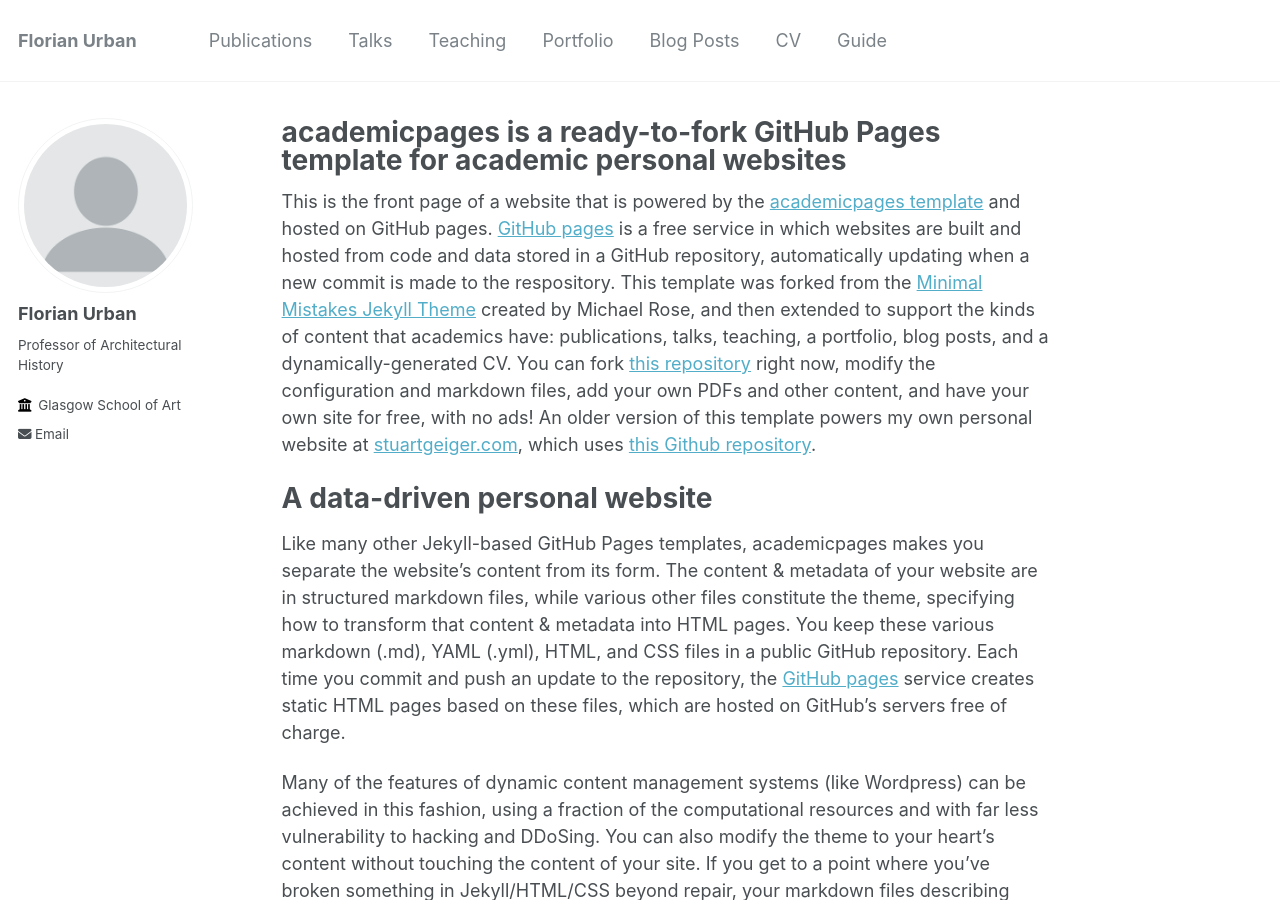
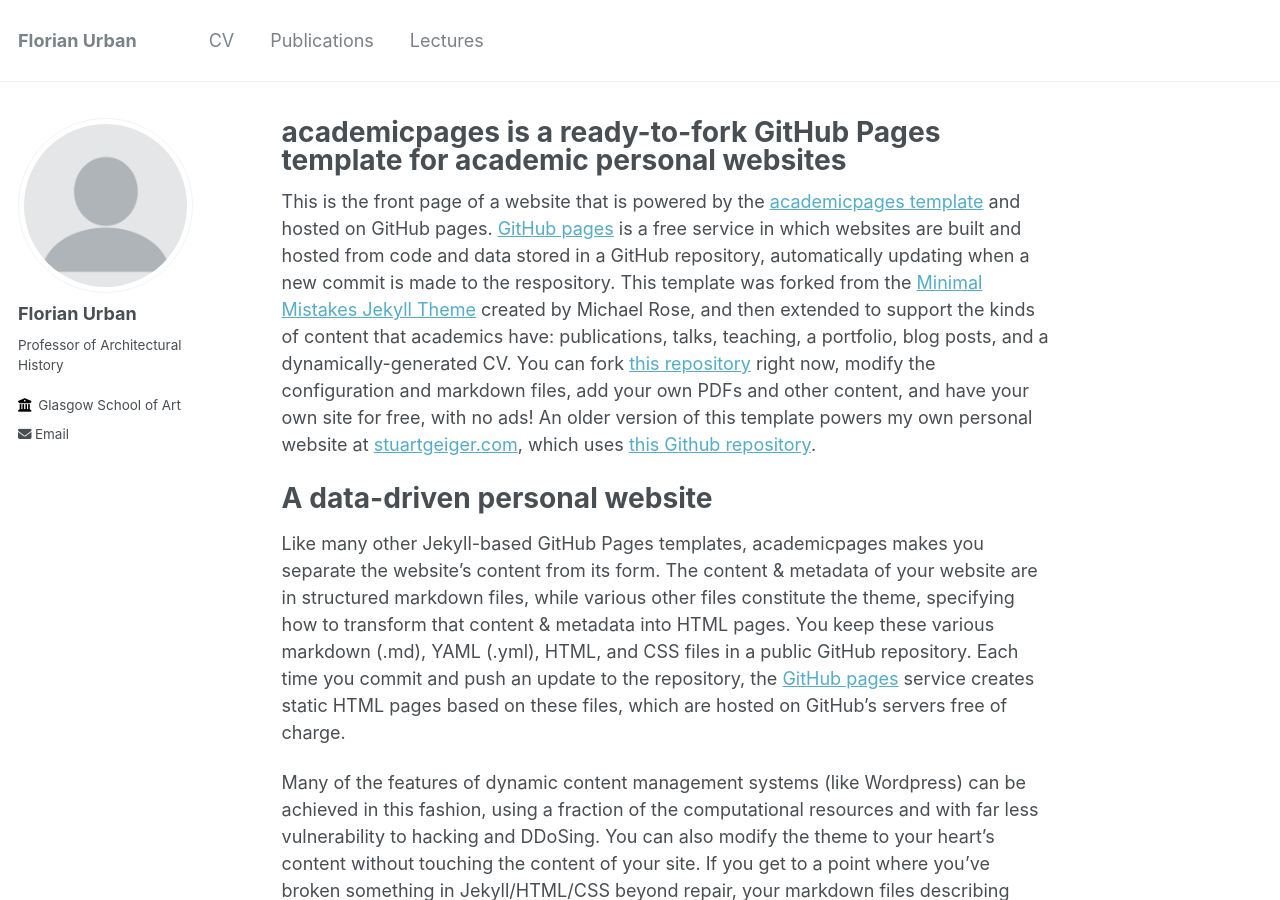
Before and after one commit to florianurban/florianurban.github.io, a Jekyll site: the page built from _pages/about.md, in a window 1280 px wide and 900 px high. Built offline with Jekyll 4.4.1, drawn with Linux system fonts in a browser that asks for light colours; some of the changed lines change nothing that is shown.

Commit message:
Update navigation.yml

```diff
--- a/_data/navigation.yml
+++ b/_data/navigation.yml
@@ -1,22 +1,22 @@
 # main links links
 main:
+  - title: "CV"
+    url: /cv/
+
   - title: "Publications"
     url: /publications/
 
-  - title: "Talks"
-    url: /talks/
+  - title: "Lectures"
+    url: /lectures/
 
-  - title: "Teaching"
-    url: /teaching/
+#  - title: "Teaching"
+#    url: /teaching/
 
-  - title: "Portfolio"
-    url: /portfolio/
+#  - title: "Portfolio"
+#    url: /portfolio/
 
-  - title: "Blog Posts"
-    url: /year-archive/
+#  - title: "Blog Posts"
+#    url: /year-archive/
 
-  - title: "CV"
-    url: /cv/
-
-  - title: "Guide"
-    url: /markdown/
+#  - title: "Guide"
+#    url: /markdown/
```
